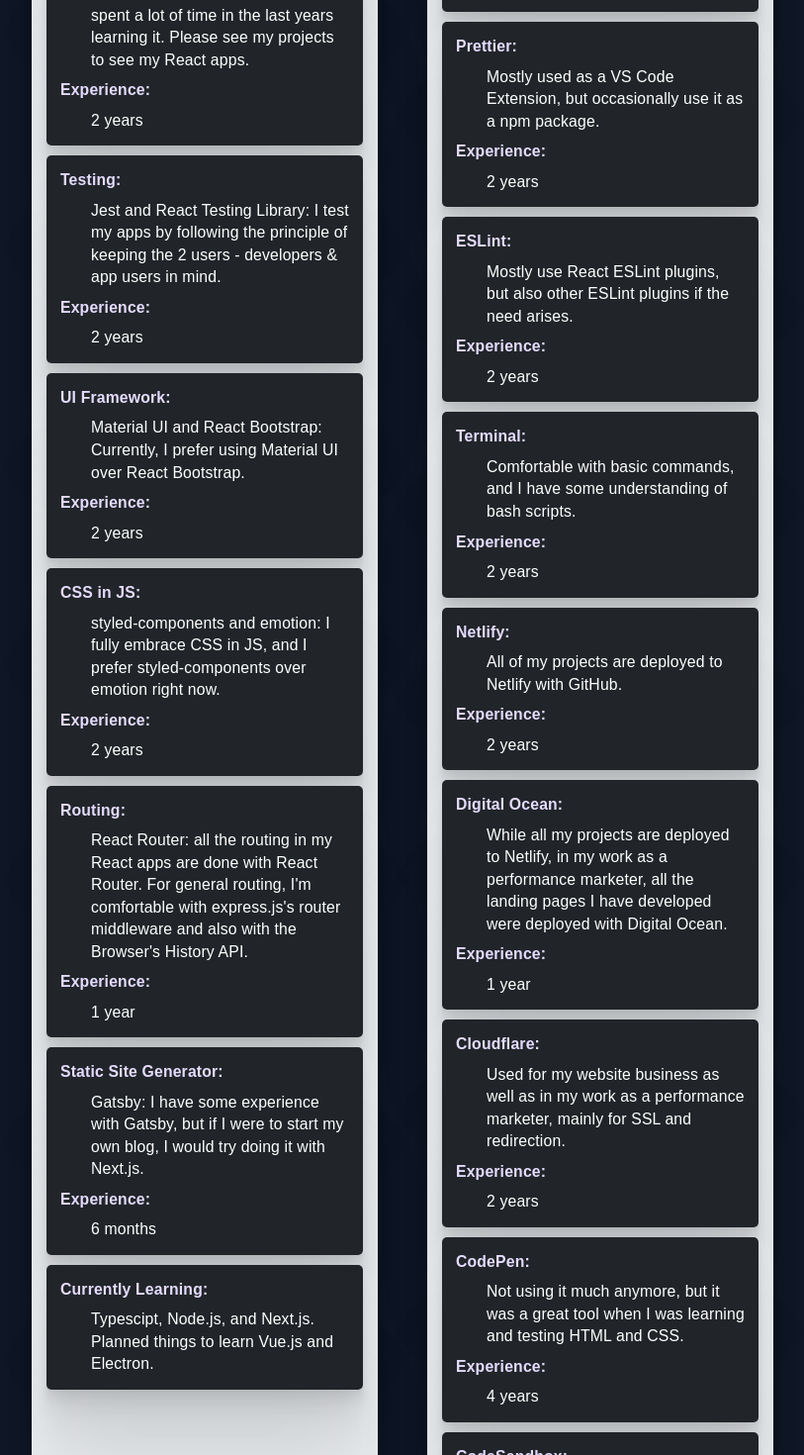
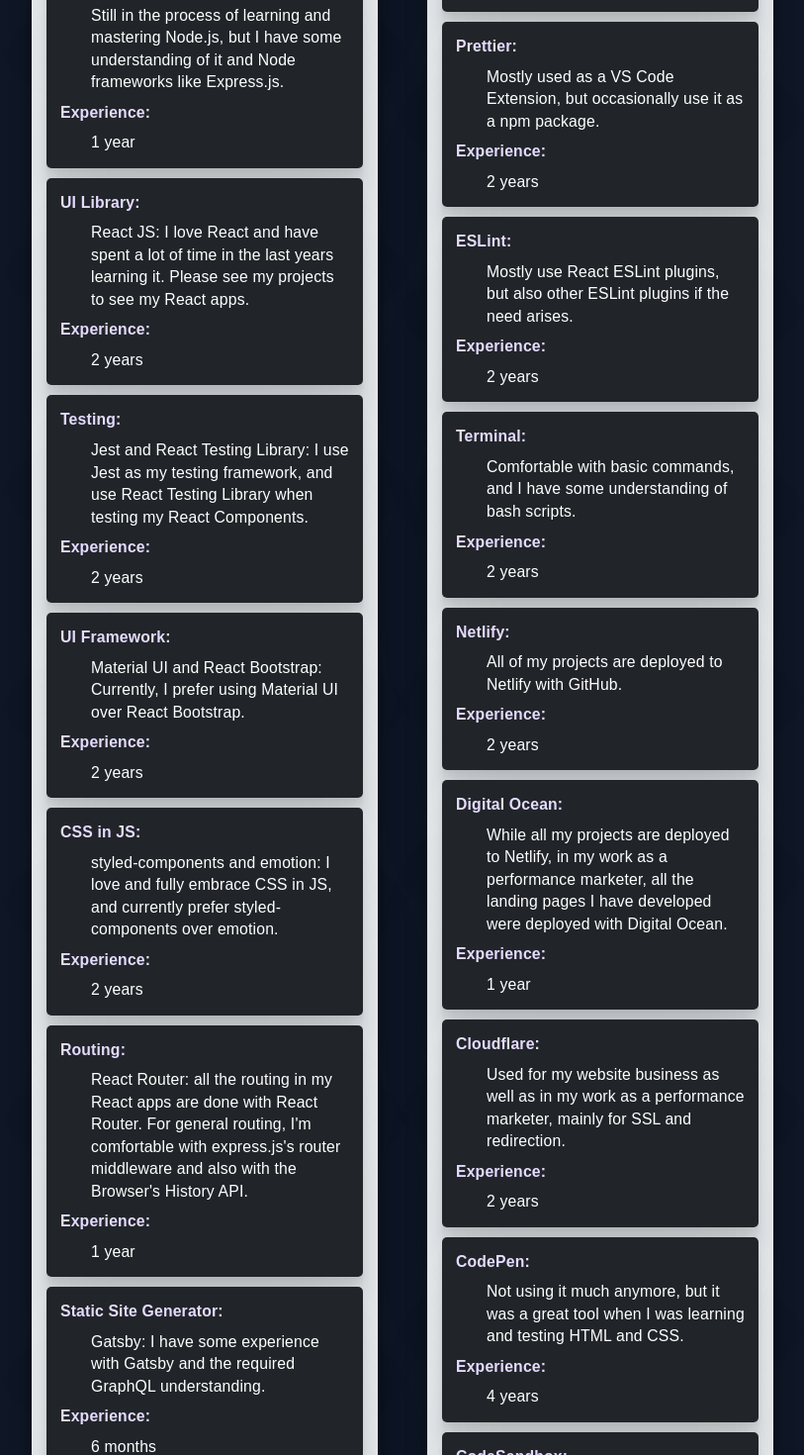
Before and after one commit to YutaMoriJP/Portfolio, a React (Create React App) app: page /skills in a window 1280 px wide. Shown: the part 980-2450 px from the top of the page at 99% size, without its empty margins (233-1046 px from the left). Built offline with nearby package versions, Linux system fonts and the light colour scheme.

Commit message:
safari issue

```diff
--- a/src/StyledComponent/SkillStyles.js
+++ b/src/StyledComponent/SkillStyles.js
@@ -14,8 +14,11 @@
   background: ${props => props.theme.skills.containerBg};
   display: flex;
   flex-direction: column;
+  width: 350px;
   gap: 10px;
-  width: 350px;
+  @supports not (gap: 10px) {
+    margin: 10px 0;
+  }
 `;
 
 const Lists = styled.article`
--- a/src/data/skills.js
+++ b/src/data/skills.js
@@ -135,7 +135,7 @@
   {
     header: "CSS3",
     language:
-      "Box Model, Responsive design, Media Queries, Grid Layout, Flexbox, Position etc.",
+      "Box Model, Responsive design, Media Queries, Pseudo-Class/Element, Grid Layout, Flexbox, Position etc.",
     experience: "4 years",
     id: uuidv4(),
   },
@@ -144,6 +144,13 @@
     language:
       "Template Literals, Shorthand Property Names, Arrow Functions, Destructuring. Parameter Defaults, Rest/Spread, ESModules, Ternaries, Array Methods, Object Methods, IIFE, RegEx, Nullish Coalescing Operator, Optional Chaining, Promises, async/await etc.",
     experience: "3 years",
+    id: uuidv4(),
+  },
+  {
+    header: "Node.js",
+    language:
+      "Still in the process of learning and mastering Node.js, but I have some understanding of it and Node frameworks like Express.js.",
+    experience: "1 year",
     id: uuidv4(),
   },
   {
@@ -156,7 +163,7 @@
   {
     header: "Testing",
     language:
-      "Jest and React Testing Library: I test my apps by following the principle of keeping the 2 users - developers & app users in mind.",
+      "Jest and React Testing Library: I use Jest as my testing framework, and use React Testing Library when testing my React Components.",
     experience: "2 years",
     id: uuidv4(),
   },
@@ -170,7 +177,7 @@
   {
     header: "CSS in JS",
     language:
-      "styled-components and emotion: I fully embrace CSS in JS, and I prefer styled-components over emotion right now.",
+      "styled-components and emotion: I love and fully embrace CSS in JS, and currently prefer styled-components over emotion.",
     experience: "2 years",
     id: uuidv4(),
   },
@@ -184,14 +191,14 @@
   {
     header: "Static Site Generator",
     language:
-      "Gatsby: I have some experience with Gatsby, but if I were to start my own blog, I would try doing it with Next.js.",
+      "Gatsby: I have some experience with Gatsby and the required GraphQL understanding.",
     experience: "6 months",
     id: uuidv4(),
   },
   {
     header: "Currently Learning",
     language:
-      "Typescipt, Node.js, and Next.js. Planned things to learn Vue.js and Electron.",
+      "Typescipt, Node.js, and Next.js. Planned things to learn Electron and Python.",
     id: uuidv4(),
   },
 ];
```
